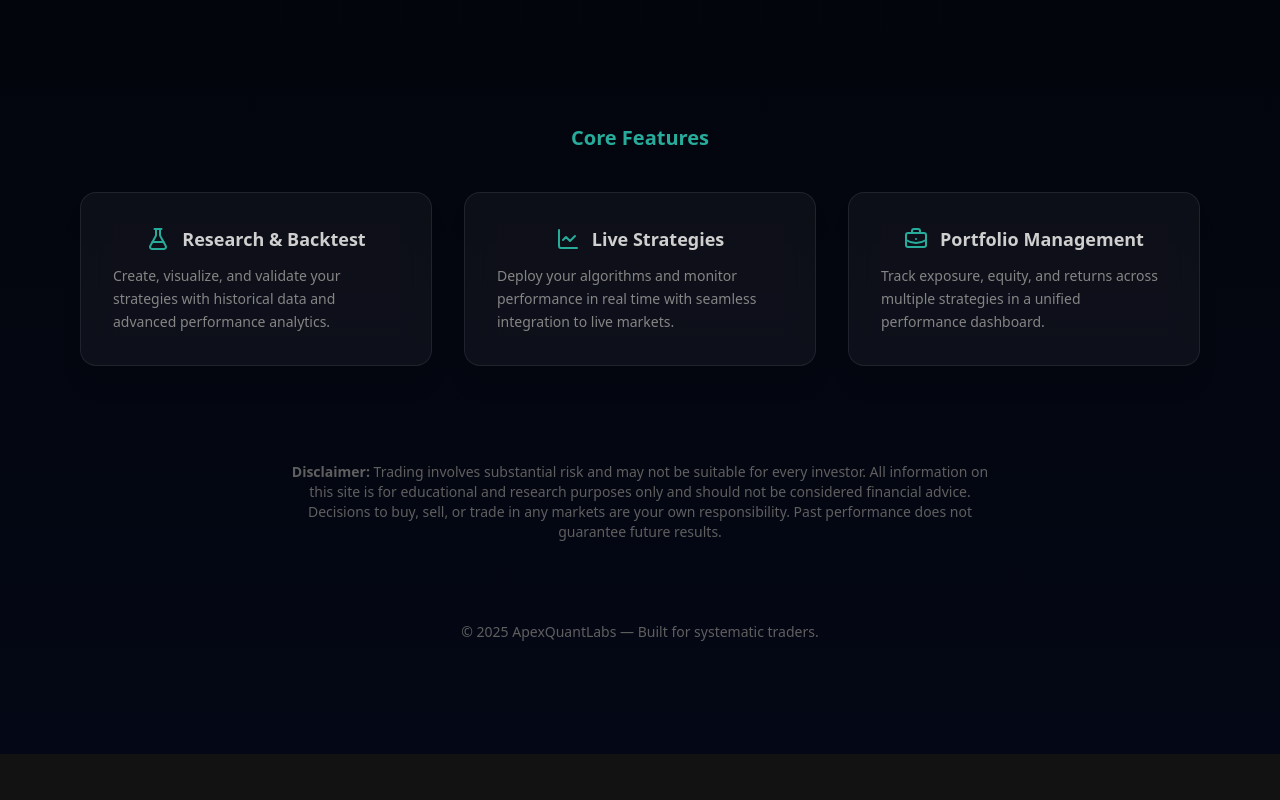
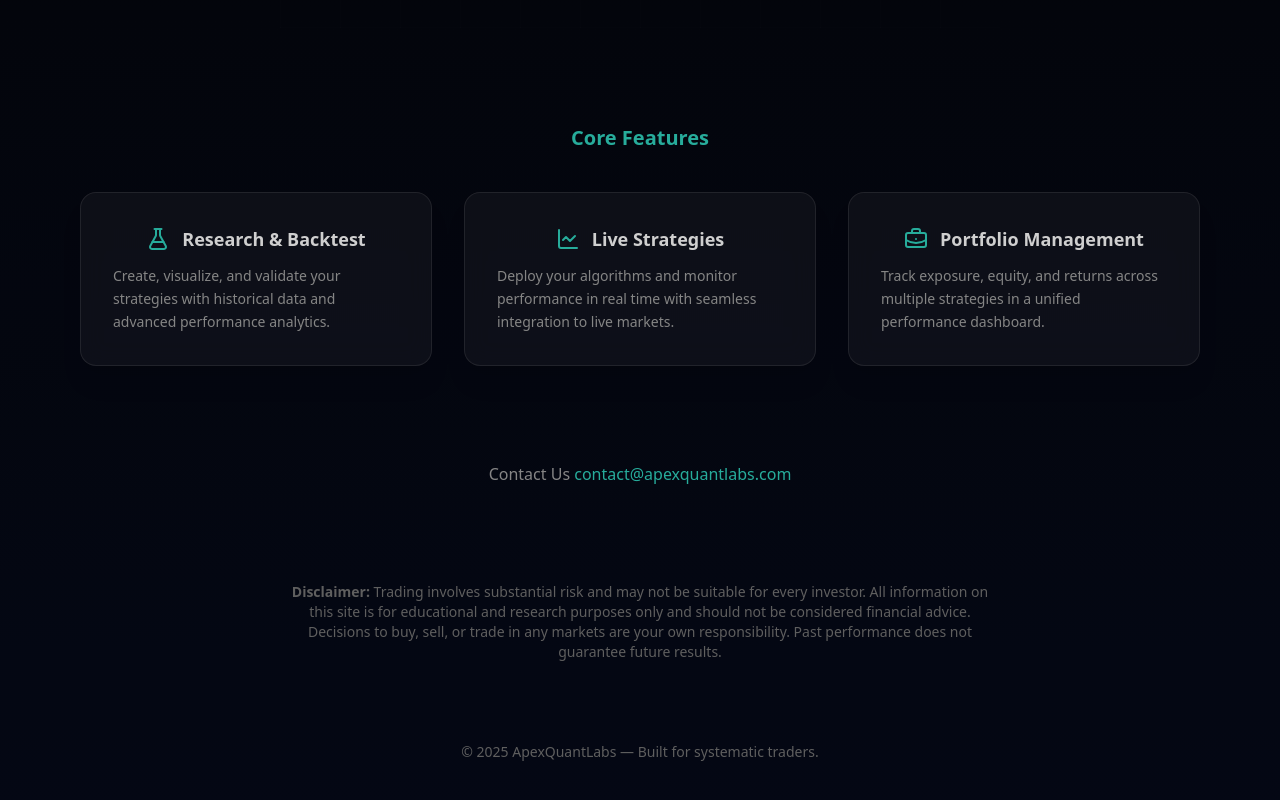
Before and after one commit to palitojendthen/apexlabs, a Next.js app in the folder frontend/: page /about in a window 1280 px wide. Shown: the part 845-1645 px from the top of the page. Before the commit the page ends 1599 px from the top, so only its background shows below. Built offline with nearby package versions, Linux system fonts and the light colour scheme.

Commit message:
update page.js

```diff
--- a/frontend/app/about/page.js
+++ b/frontend/app/about/page.js
@@ -125,19 +125,14 @@ export default function AboutPage() {
       </motion.section>
 
       {/* contact section */}
-        {/* <motion.section
+        <motion.section
         initial={{ opacity: 0, y: 40 }}
         animate={{ opacity: 1, y: 0 }}
         transition={{ delay: 0.35, duration: 0.9 }}
         className="text-center mb-24"
         >
-        <div className="flex items-center justify-center gap-3 mb-3">
-            <Mail className="w-5 h-5 text-teal-400" />
-            <h3 className="text-lg font-semibold text-teal-400">Get in Touch</h3>
-        </div>
         <p className="text-neutral-400 text-sm md:text-base">
-            We’d love to hear from you!
-            Write to us at{" "}
+            Contact Us{" "}
             <a
             href="mailto:contact@apexquantlabs.com"
             className="text-teal-400 hover:text-cyan-400 transition-colors font-medium"
@@ -145,7 +140,7 @@ export default function AboutPage() {
             contact@apexquantlabs.com
             </a>
         </p>
-        </motion.section> */}
+        </motion.section>
 
       {/* disclaimer section */}
       <motion.div
```
